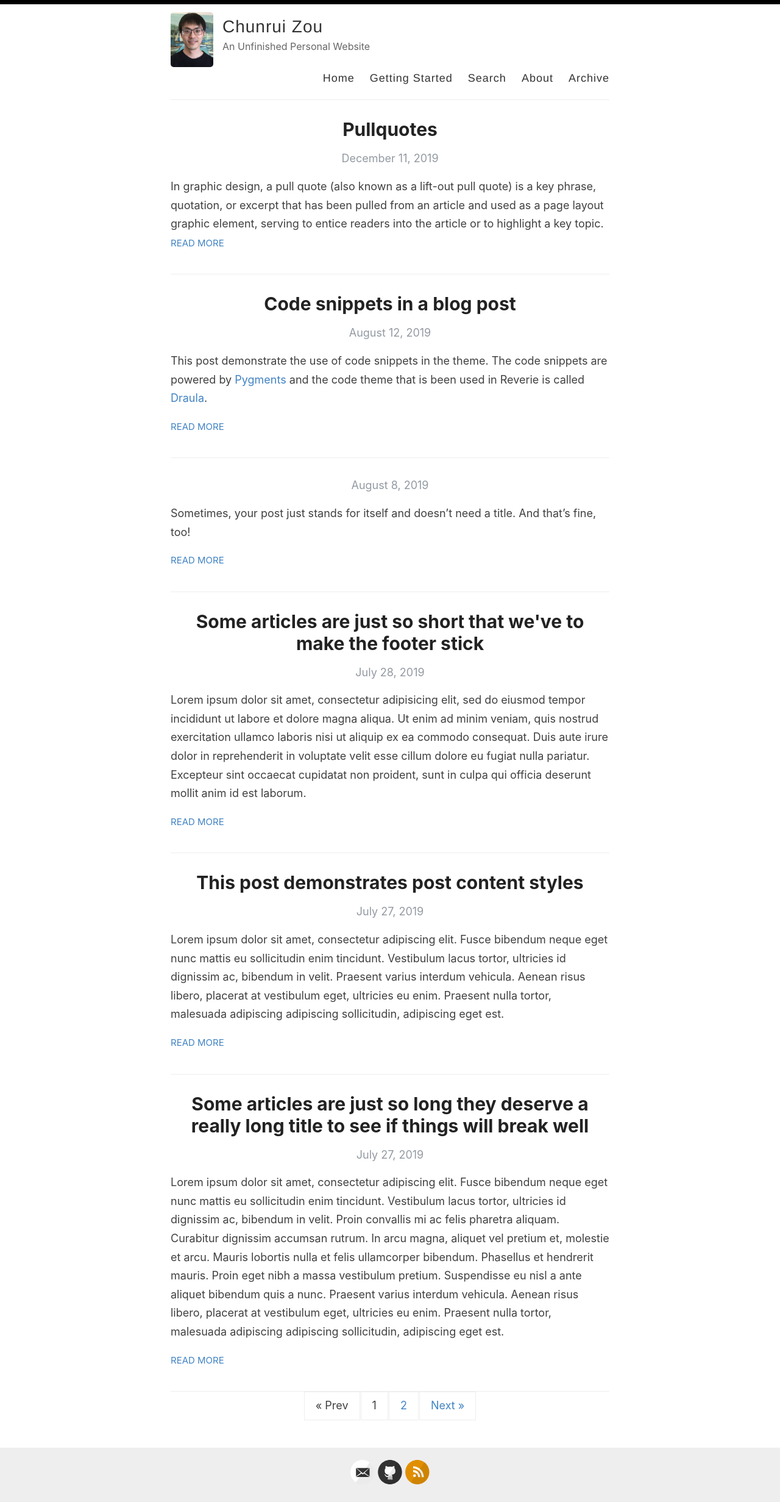
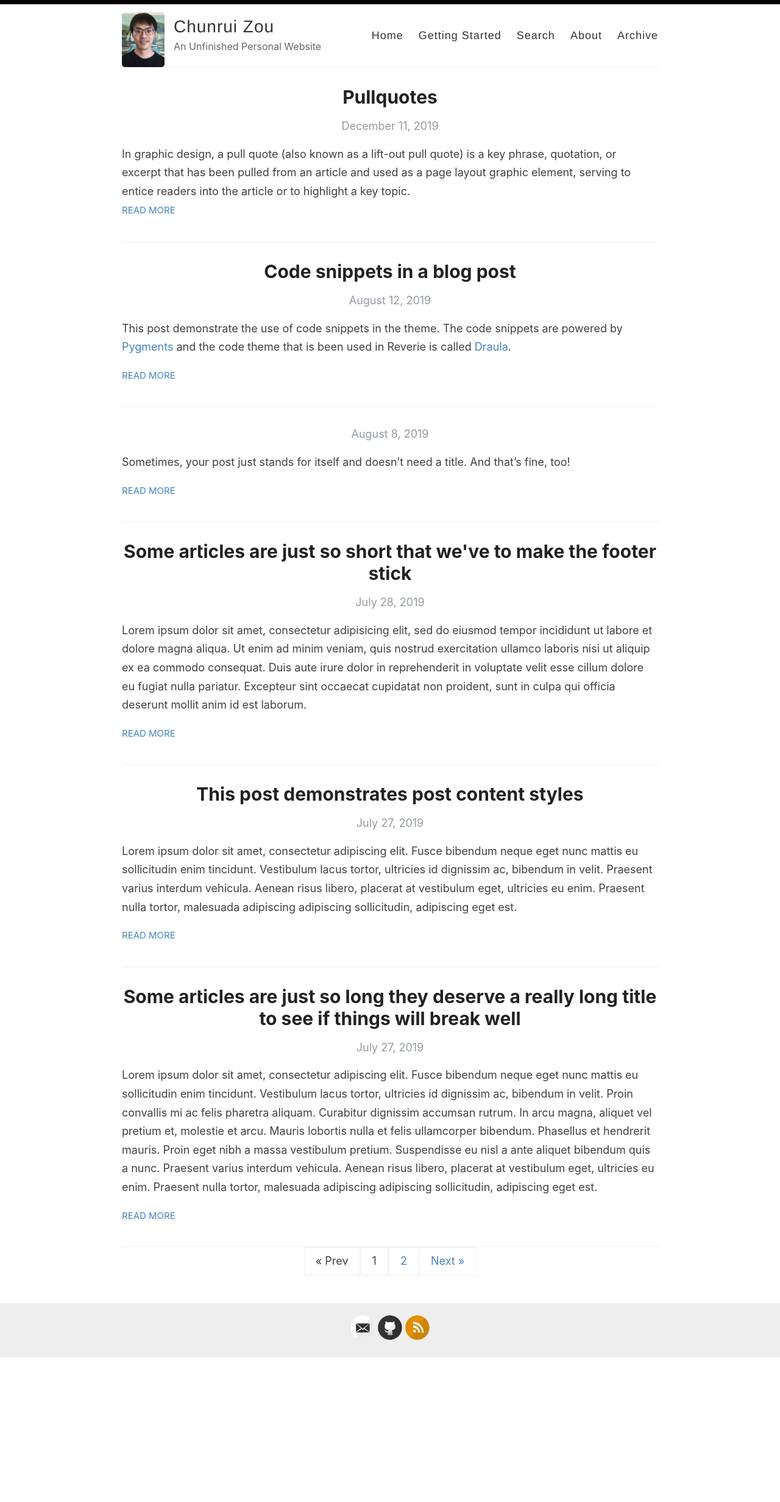
Before and after one commit to chunrui-zou/chunrui-zou.github.io, a Jekyll site: the page built from index.html, in a window 1280 px wide. Shown: the whole page at 61% size. Built offline with Jekyll 4.4.1, drawn with Linux system fonts in a browser that asks for light colours; the list of posts is cut into pages by our own code; after the commit the page ends 2226 px from its top, so only the background shows below that.

Commit message:
change page width

```diff
--- a/assets/style.scss
+++ b/assets/style.scss
@@ -32,7 +32,8 @@ body {
 
 .container {
   margin: 0 auto;
-  max-width: 740px;
+  /*max-width: 740px;*/
+  max-width: 900px;
   padding: 0 10px;
   width: 100%;
 }
```
